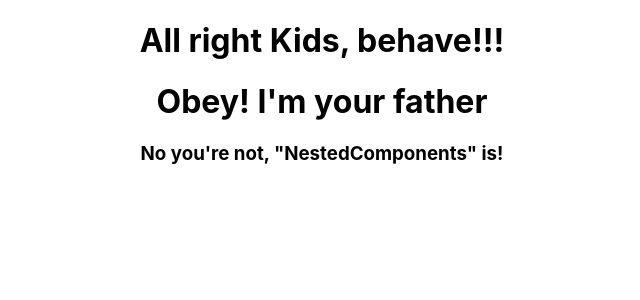
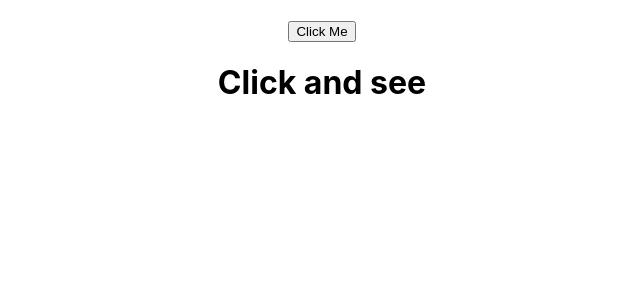
Before and after one commit to ilmariov/FrontEndDevLib-Training, a React (Create React App) app in the folder React/test-app/: page / in a window 1280 px wide. Shown: the top 300 px of the page, without its empty margins (318-958 px from the left). Built offline with nearby package versions, Linux system fonts and the light colour scheme.

Commit message:
stateful components tried

```diff
--- a/React/test-app/src/index.js
+++ b/React/test-app/src/index.js
@@ -1,6 +1,7 @@
 import React from 'react';
 import ReactDOM from 'react-dom/client';
 import './index.css';
+import { PropTypes } from 'prop-types';
 //import reportWebVitals from './reportWebVitals';
 
 //const myElement = <h1>Hello JSX!</h1>
@@ -17,14 +18,14 @@ const test = ReactDOM.createRoot(document.getElementById('test-div'));
 );
 root.render(JSX);*/
 
-const MyFirstComponent = function() {
+/*const MyFirstComponent = function() {
     return (
         <div>
             <h3>No you're not, "NestedComponents" is!</h3>
         </div>
     );
 };
-/*const tryingComp = <MyFirstComponent />;
+const tryingComp = <MyFirstComponent />;
 root.render(tryingComp)*/
 
 /*class AnotherComponent extends React.Component {
@@ -50,7 +51,7 @@ root.render(stillTrying);*/
     );
 }*/
 
-class ParentComponent extends React.Component {
+/*class ParentComponent extends React.Component {
     constructor(props) {
         super(props);
     }
@@ -63,10 +64,10 @@ class ParentComponent extends React.Component {
         );
     }
 }
-/*const gettingThis = <ParenComponent />;
+const gettingThis = <ParenComponent />;
 root.render(gettingThis);*/
 
-class NestedComponents extends React.Component {
+/*class NestedComponents extends React.Component {
     constructor(props) {
         super(props);
     }
@@ -79,9 +80,137 @@ class NestedComponents extends React.Component {
         );
     }
 }
+test.render(<NestedComponents />);*/
 
-test.render(<NestedComponents />);
+/*const CurrentDate = (props) => {
+    return (
+        <div>
+            <p>The current date is: {props.date}</p>
+        </div>
+    );
+};
 
+class Calendar extends React.Component {
+    constructor(props) {
+        super(props);
+    }
+    render() {
+        return (
+            <div>
+                <h3>What date is it?</h3>
+                <CurrentDate date={Date()}/>
+            </div>
+        );
+    }
+};*/
+
+/*const List = (props) => {
+    return <p>{props.tasks.join(', ')}</p>
+};
+
+List.defaultProps = {tasks: ['task1', 'task2', 'task3']}
+
+List.propTypes = {tasks: PropTypes.array.isRequired}
+
+class ToDo extends React.Component {
+    constructor(props) {
+        super(props);
+    }
+    render() {
+        return (
+            <div>
+                <h1>To Do Lists</h1>
+                <h2>Today</h2>
+                <List/>
+                <h2>Tomorrow</h2>
+                <List tasks={['brush my teeth', 'sign papers', 'programming']}/>
+            </div>
+        );
+    }
+};*/
+
+/*class App extends React.Component {
+    constructor(props) {
+        super(props);
+
+    }
+    render() {
+        return (
+            <div>
+                <Welcome name={'Mario'}/>
+            </div>
+        );
+    }
+};
+
+class Welcome extends React.Component {
+    constructor(props) {
+        super(props);
+
+    }
+    render() {
+        return (
+            <div>
+                <p>Hello, <strong>{this.props.name}</strong>!</p>
+            </div>
+        );
+    }
+  };
+
+test.render(<App />)*/
+
+/*const ShoppingCart = (props) => {
+    return (
+        <div>
+            <h1>Shopping Cart Component</h1>
+        </div>
+    )
+};
+ShoppingCart.defaultProps = {
+    items: 0
+}*/
+
+class StatefulComponent extends React.Component {
+    constructor(props) {
+        super(props);
+        this.state = {
+            firstName: 'Mario',
+            age: 34
+        }
+    }
+    render() {
+        const age = this.state.age;
+        return (
+            <div>
+                <h1>Hey, I'm {this.state.firstName} and I'm {age}.</h1>
+            </div>
+        );
+    }
+};
+
+class MyComponent extends React.Component {
+    constructor(props) {
+        super(props);
+        this.state = {
+            name: 'Click and see'
+        };
+        this.handleClick = this.handleClick.bind(this);
+    }
+    handleClick() {
+        this.setState({
+            name: 'Did you?'
+        });
+    }
+    render() {
+        return (
+            <div>
+            <button onClick={this.handleClick}>Click Me</button>
+            <h1>{this.state.name}</h1>
+            </div>
+        );
+    }
+};
+test.render(<MyComponent/>)
 
 // If you want to start measuring performance in your app, pass a function
 // to log results (for example: reportWebVitals(console.log))
```
